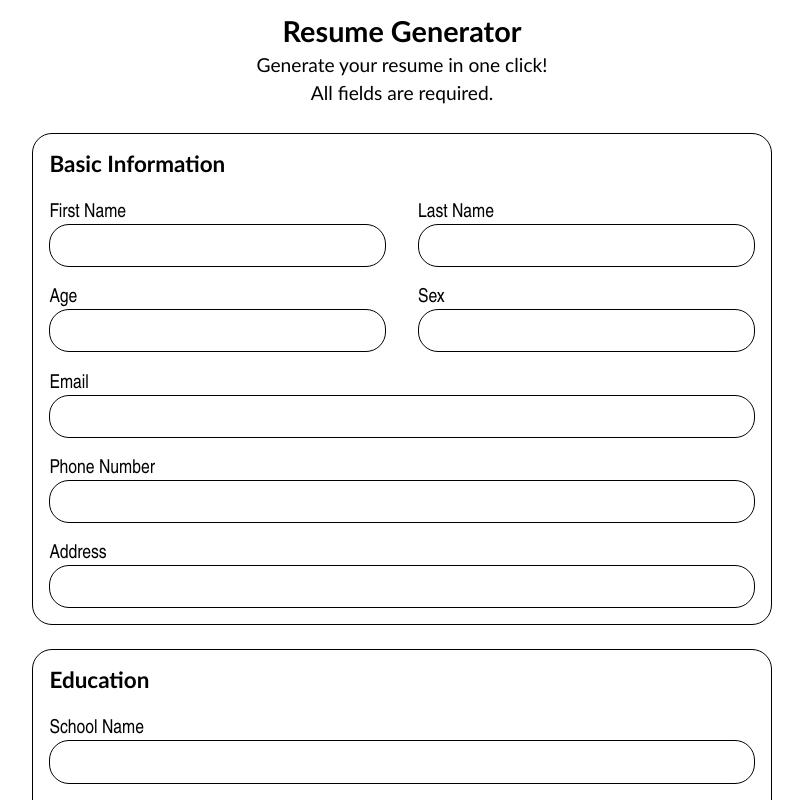
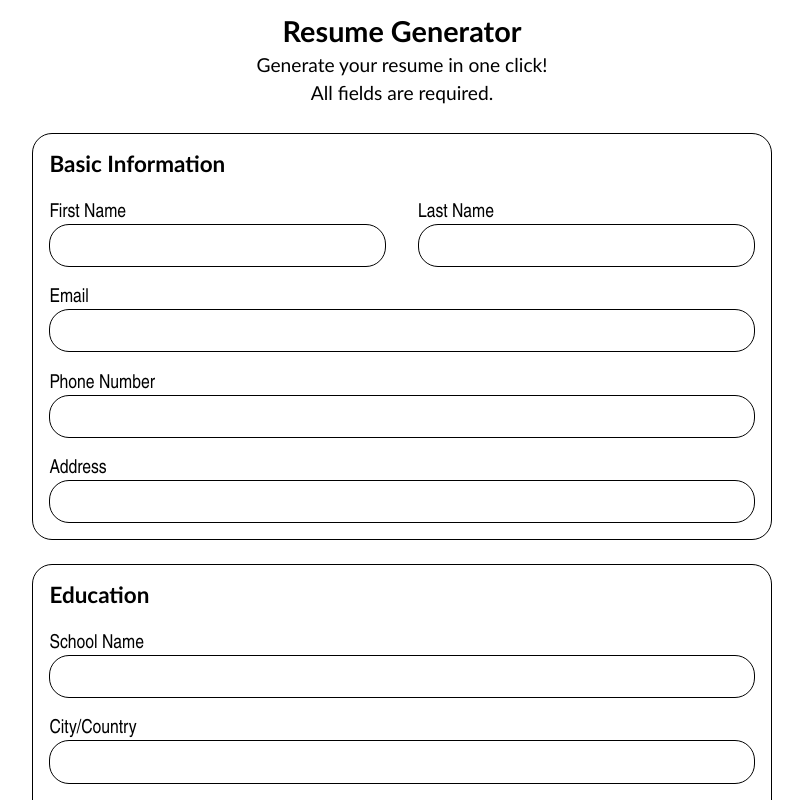
Before and after one commit to zakingslayerv22/cv-application, a React (Vite) app: page / in a window 1280 px wide. Shown: the top 800 px of the page, without its empty margins (238-1041 px from the left). Built offline with nearby package versions, Linux system fonts and the light colour scheme; a web font is replaced by a local one.

Commit message:
Remove age and sex
In CVData, remove
age and sex entries
from the
basic-information
object.

Remove the
corresponding
inputs from
the CVForm.jsx.
and the
corresponding
divs from
CVDisplay.jsx

These entries
arent
recommended
to be added
in a CV.

```diff
--- a/src/assets/CVData.js
+++ b/src/assets/CVData.js
@@ -4,8 +4,6 @@ export const categories = [
     sectionTitle: "Basic Information",
     firstName: "",
     lastName: "",
-    age: "",
-    sex: "",
     email: "",
     phoneNumber: "",
     address: "",
--- a/src/components/CVDisplay.jsx
+++ b/src/components/CVDisplay.jsx
@@ -5,9 +5,6 @@ export default function CVDisplay({ CVDataArray, handleEdit }) {
         <h2>
           {CVDataArray[0].firstName} {CVDataArray[0].lastName}
         </h2>
-        <div>
-          {CVDataArray[0].age} | {CVDataArray[0].sex}
-        </div>
         <div>
           {CVDataArray[0].email} | {CVDataArray[0].phoneNumber}
         </div>
--- a/src/components/CVForm.jsx
+++ b/src/components/CVForm.jsx
@@ -53,22 +53,6 @@ export default function CVForm() {
               labelName="Last Name"
               inputName="lastName"
               value={data[0].lastName}
-              onChange={(e) => handleChange(e, data[0].id)}
-            />
-          </section>
-
-          <section className="subsection">
-            <InputField
-              labelName="Age"
-              type="number"
-              inputName="age"
-              value={data[0].age}
-              onChange={(e) => handleChange(e, data[0].id)}
-            />
-            <InputField
-              labelName="Sex"
-              inputName="sex"
-              value={data[0].sex}
               onChange={(e) => handleChange(e, data[0].id)}
             />
           </section>
```
